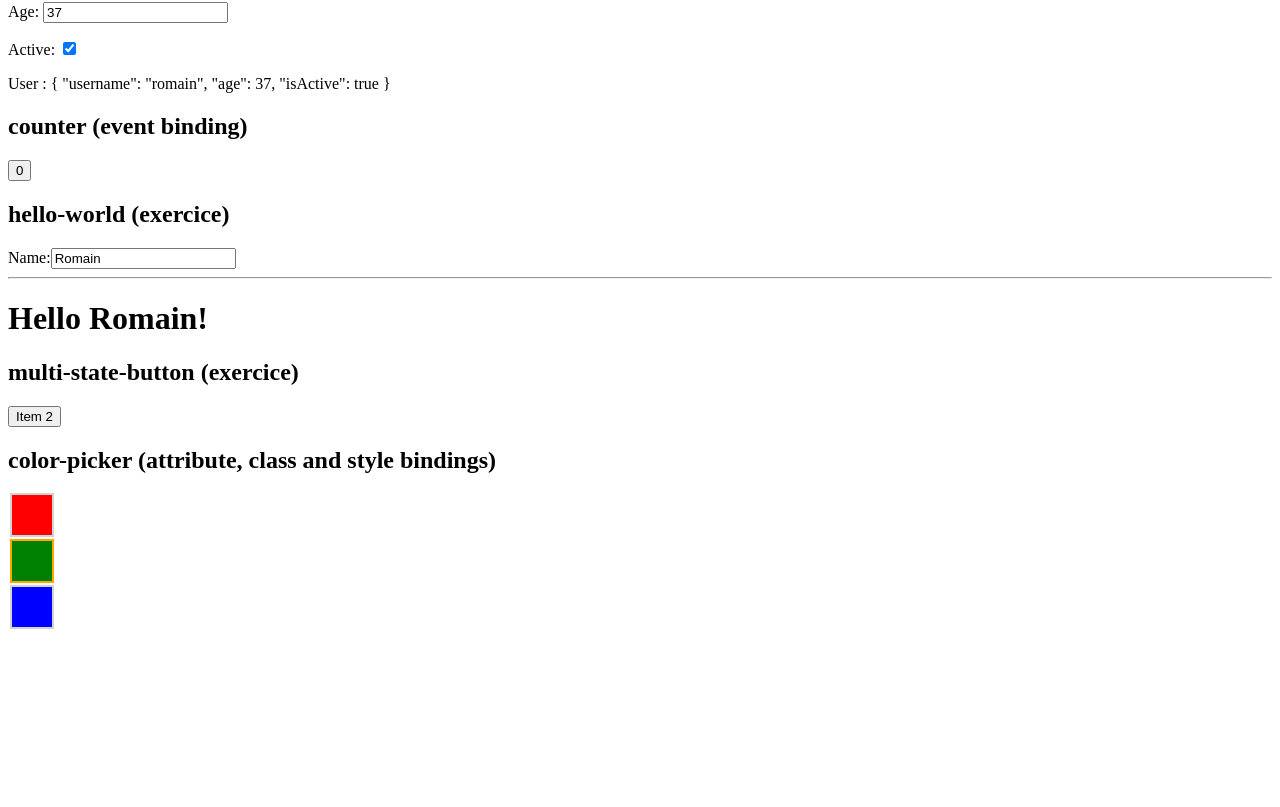
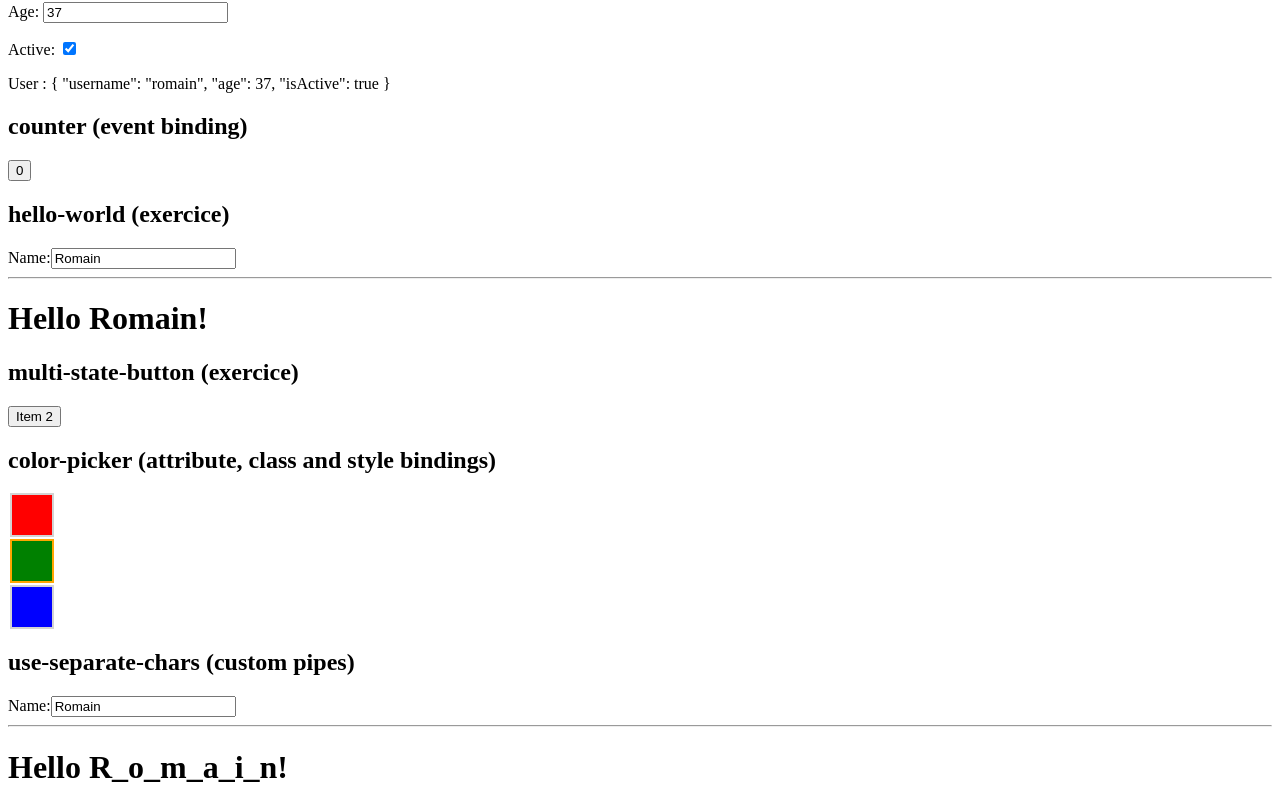
Before and after one commit to bioub/Formation_Angular_2023_01, an Angular app in the folder hello-angular/: page / in a window 1280 px wide. Shown: the part 430-1237 px from the top of the page. Before the commit the page ends 1067 px from the top, so only its background shows below. Built offline with nearby package versions, Linux system fonts and the light colour scheme.

Commit message:
Custom Pipes

```diff
--- a/hello-angular/src/app/app.component.html
+++ b/hello-angular/src/app/app.component.html
@@ -21,3 +21,6 @@
 
 <h2>color-picker (attribute, class and style bindings)</h2>
 <app-color-picker></app-color-picker>
+
+<h2>use-separate-chars (custom pipes)</h2>
+<app-use-separate-chars></app-use-separate-chars>
--- a/hello-angular/src/app/app.module.ts
+++ b/hello-angular/src/app/app.module.ts
@@ -10,6 +10,8 @@ import { CounterComponent } from './counter/counter.component';
 import { HelloWorldComponent } from './hello-world/hello-world.component';
 import { MultiStateButtonComponent } from './multi-state-button/multi-state-button.component';
 import { ColorPickerComponent } from './color-picker/color-picker.component';
+import { UseSeparateCharsComponent } from './use-separate-chars/use-separate-chars.component';
+import { SeparateCharsPipe } from './separate-chars.pipe';
 
 @NgModule({
   declarations: [
@@ -21,7 +23,9 @@ import { ColorPickerComponent } from './color-picker/color-picker.component';
     CounterComponent,
     HelloWorldComponent,
     MultiStateButtonComponent,
-    ColorPickerComponent
+    ColorPickerComponent,
+    UseSeparateCharsComponent,
+    SeparateCharsPipe
   ],
   imports: [
     BrowserModule
--- /dev/null
+++ b/hello-angular/src/app/separate-chars.pipe.ts
@@ -0,0 +1,15 @@
+import { Pipe, PipeTransform } from '@angular/core';
+import { separateChars } from './utils/separate-chars';
+
+@Pipe({
+  name: 'separateChars',
+})
+export class SeparateCharsPipe implements PipeTransform {
+
+  transform(value: string, separator: string): string {
+    console.log('SeparateCharsPipe');
+
+    return separateChars(value, separator);
+  }
+
+}
--- /dev/null
+++ b/hello-angular/src/app/use-separate-chars/use-separate-chars.component.html
@@ -0,0 +1,5 @@
+<label>Name:</label>
+<input type="text" placeholder="Enter a name here" [value]="name" (input)="name = $any($event.target).value">
+<hr>
+<!-- <h1>Hello {{ separateCharsInName() }}!</h1> -->
+<h1>Hello {{ name | separateChars:'_' }}!</h1>
--- /dev/null
+++ b/hello-angular/src/app/use-separate-chars/use-separate-chars.component.ts
@@ -0,0 +1,16 @@
+import { Component } from '@angular/core';
+import { separateChars } from '../utils/separate-chars';
+
+@Component({
+  selector: 'app-use-separate-chars',
+  templateUrl: './use-separate-chars.component.html',
+  styleUrls: ['./use-separate-chars.component.css']
+})
+export class UseSeparateCharsComponent {
+  name = 'Romain';
+
+  separateCharsInName() {
+    console.log('separateCharsInName')
+    return separateChars(this.name);
+  }
+}
--- /dev/null
+++ b/hello-angular/src/app/utils/separate-chars.ts
@@ -0,0 +1,28 @@
+export function separateChars(value: string, separator = '-') {
+  if (value.length === 0) {
+    throw new Error('value must be at least 1 char');
+  }
+
+  let result = value[0];
+
+  for (let i = 1; i<value.length; i++) {
+    result += separator + value[i];
+  }
+
+  return result;
+}
+
+// Pure function :
+// 1 - prédictive
+// appelée avec des params données elle a toujours le même retour
+// ex de fonction prédictive :
+// sum(1, 2) === 3
+// ex de fonction non-prédictive :
+// rand(0, 10) === ???
+// 2 - pas de side effect
+// pas d'appels à des apis externe (réseaux, storage)
+// 3 - ne doit pas modifier ses params d'entrée
+
+// separateChars('hello') === h-e-l-l-o
+// separateChars('hello') === h-e-l-l-o
+// separateChars('hello', '_') === h_e_l_l_o
```
Also changed, not shown: hello-angular/src/app/use-separate-chars/use-separate-chars.component.css (added), 2 other files (tests, documents, lock files or other folders).
